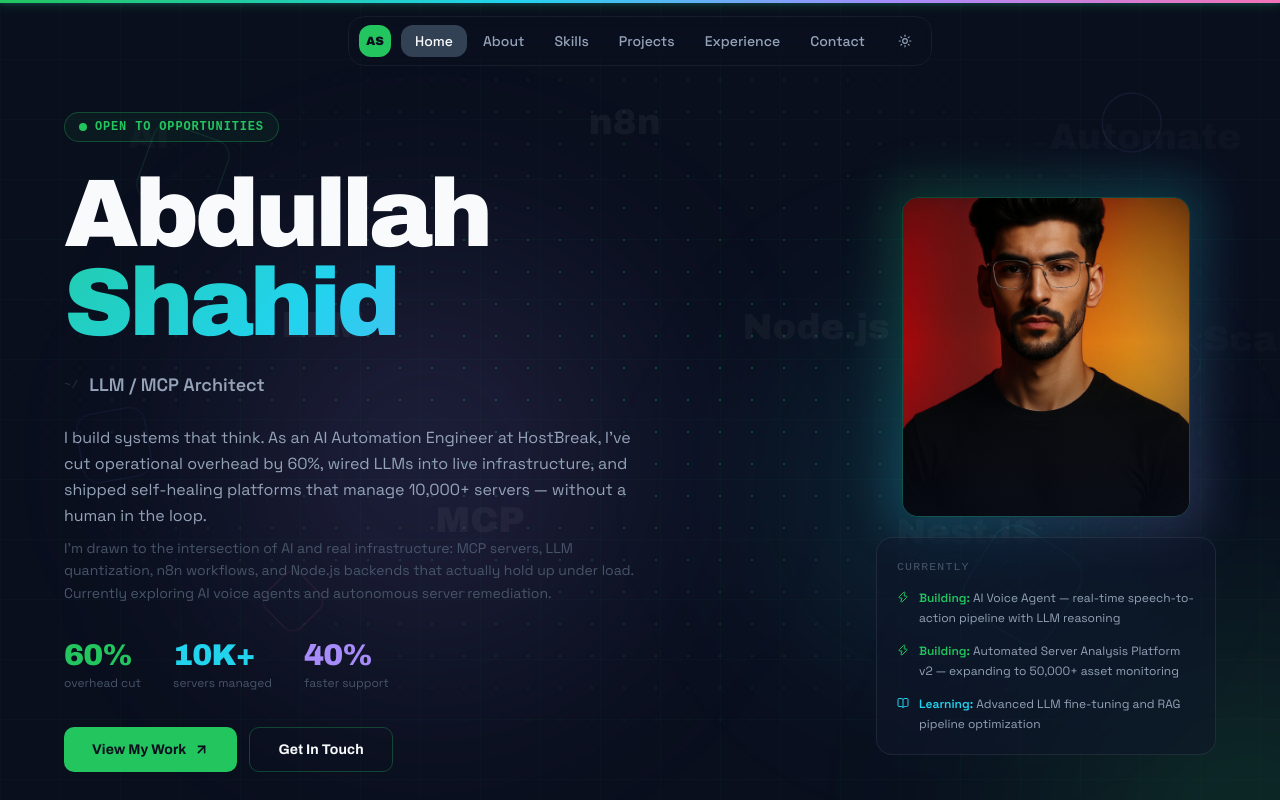
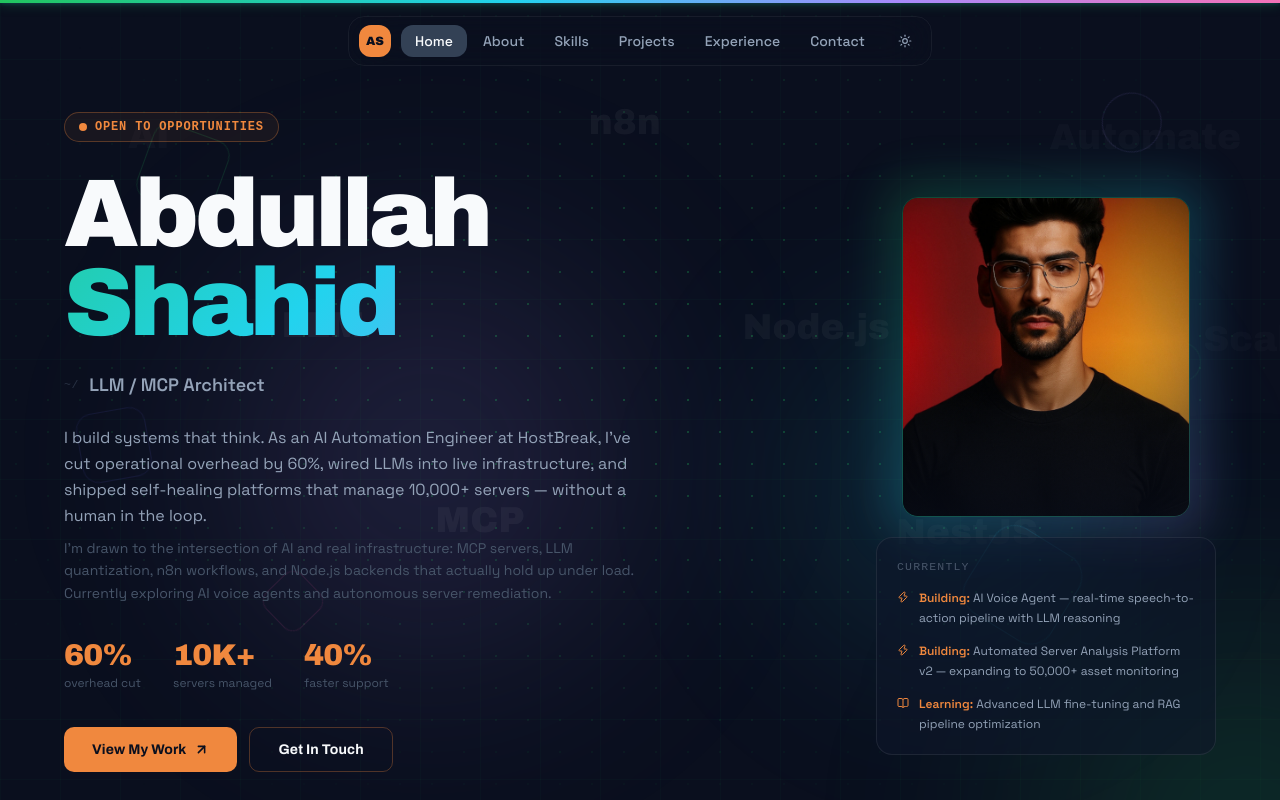
Before and after one commit to Abdullah-1360/Portfolio_web, a Next.js app in the folder portfolio/apps/frontend/: page / in a window 1280 px wide. Shown: the top 800 px of the page. Built offline with nearby package versions, Linux system fonts and the light colour scheme.

Commit message:
fix(theme): restore warm orange accent theme (#f0883e) across all components

```diff
--- a/portfolio/apps/frontend/src/app/globals.css
+++ b/portfolio/apps/frontend/src/app/globals.css
@@ -14,16 +14,16 @@
     --text:           #F8FAFC;
     --text-muted:     #94A3B8;
     --text-faint:     #475569;
-    --accent:         #22C55E;
-    --accent-rgb:     34,197,94;
-    --accent-glow:    rgba(34,197,94,0.12);
-    --accent-dim:     rgba(34,197,94,0.06);
-    --purple:         #A78BFA;
-    --purple-rgb:     167,139,250;
-    --cyan:           #22D3EE;
-    --cyan-rgb:       34,211,238;
+    --accent:         #f0883e;
+    --accent-rgb:     240,136,62;
+    --accent-glow:    rgba(240,136,62,0.12);
+    --accent-dim:     rgba(240,136,62,0.06);
+    --purple:         #f0883e;
+    --purple-rgb:     240,136,62;
+    --cyan:           #f0883e;
+    --cyan-rgb:       240,136,62;
     --border:         rgba(248,250,252,0.06);
-    --border-accent:  rgba(34,197,94,0.3);
+    --border-accent:  rgba(240,136,62,0.3);
     --card:           rgba(15,23,42,0.7);
     --card-border:    rgba(248,250,252,0.07);
     --glass:          rgba(15,23,42,0.55);
@@ -38,16 +38,16 @@
     --text:           #0F172A;
     --text-muted:     #334155;
     --text-faint:     #94A3B8;
-    --accent:         #16A34A;
-    --accent-rgb:     22,163,74;
-    --accent-glow:    rgba(22,163,74,0.1);
-    --accent-dim:     rgba(22,163,74,0.05);
-    --purple:         #7C3AED;
-    --purple-rgb:     124,58,237;
-    --cyan:           #0891B2;
-    --cyan-rgb:       8,145,178;
+    --accent:         #f0883e;
+    --accent-rgb:     240,136,62;
+    --accent-glow:    rgba(240,136,62,0.1);
+    --accent-dim:     rgba(240,136,62,0.05);
+    --purple:         #f0883e;
+    --purple-rgb:     240,136,62;
+    --cyan:           #f0883e;
+    --cyan-rgb:       240,136,62;
     --border:         rgba(15,23,42,0.07);
-    --border-accent:  rgba(22,163,74,0.3);
+    --border-accent:  rgba(240,136,62,0.3);
     --card:           rgba(255,255,255,0.85);
     --card-border:    rgba(15,23,42,0.08);
     --glass:          rgba(248,250,252,0.7);
--- a/portfolio/apps/frontend/src/components/ProjectDetailModal.tsx
+++ b/portfolio/apps/frontend/src/components/ProjectDetailModal.tsx
@@ -60,7 +60,7 @@ export default function ProjectDetailModal({ project, onClose }: Props) {
           <div className="sticky top-0 z-20 bg-[var(--bg-2)]/95 backdrop-blur-md border-b border-[var(--border)] px-6 py-4 flex items-center justify-between gap-4">
             <div className="flex items-center gap-3">
               <span
-                className="px-3 py-1 rounded-lg text-xs font-semibold border text-[var(--accent)] bg-[rgba(34,197,94,0.08)] border-[rgba(34,197,94,0.2)]"
+                className="px-3 py-1 rounded-lg text-xs font-semibold border text-[var(--accent)] bg-[var(--accent-glow)] border-[var(--border-accent)]"
                 style={{ fontFamily: 'JetBrains Mono, monospace' }}
               >
                 {project.category}
@@ -125,7 +125,7 @@ export default function ProjectDetailModal({ project, onClose }: Props) {
             {/* Architecture Diagram */}
             {project.architectureDiagram && (
               <div className="space-y-3">
-                <div className="flex items-center gap-2 text-[var(--cyan)]">
+                <div className="flex items-center gap-2 text-[var(--accent)]">
                   <GitBranch size={18} />
                   <h3 className="text-sm font-semibold uppercase tracking-wider mono">System Architecture Topology</h3>
                 </div>
@@ -143,7 +143,7 @@ export default function ProjectDetailModal({ project, onClose }: Props) {
             {/* Key Innovations */}
             {project.keyInnovations && project.keyInnovations.length > 0 && (
               <div className="space-y-4">
-                <div className="flex items-center gap-2 text-[var(--purple)]">
+                <div className="flex items-center gap-2 text-[var(--accent)]">
                   <Cpu size={18} />
                   <h3 className="text-sm font-semibold uppercase tracking-wider mono">Key Technical Innovations</h3>
                 </div>
--- a/portfolio/apps/frontend/src/components/ProjectsSection.tsx
+++ b/portfolio/apps/frontend/src/components/ProjectsSection.tsx
@@ -11,9 +11,9 @@ import { fadeUp, scalePop, staggerContainer } from '@/lib/motion';
 import type { Project } from '@/types';
 
 const CAT_COLOR: Record<string, string> = {
-  'AI / Automation': 'text-[var(--accent)]   bg-[rgba(34,197,94,0.08)]   border-[rgba(34,197,94,0.2)]',
-  'AI / ML':         'text-[var(--cyan)]     bg-[rgba(34,211,238,0.08)]  border-[rgba(34,211,238,0.2)]',
-  'AI / LLM Ops':    'text-[var(--purple)]   bg-[rgba(167,139,250,0.08)] border-[rgba(167,139,250,0.2)]',
+  'AI / Automation': 'text-[var(--accent)]   bg-[rgba(240,136,62,0.08)]   border-[rgba(240,136,62,0.25)]',
+  'AI / ML':         'text-[var(--accent)]   bg-[rgba(240,136,62,0.08)]   border-[rgba(240,136,62,0.25)]',
+  'AI / LLM Ops':    'text-[var(--accent)]   bg-[rgba(240,136,62,0.08)]   border-[rgba(240,136,62,0.25)]',
   'Mobile':          'text-[var(--text-muted)] bg-[var(--bg-3)] border-[var(--border)]',
   'Learning Project':'text-[var(--text-faint)] bg-[var(--bg-3)] border-[var(--border)]',
 };
```
